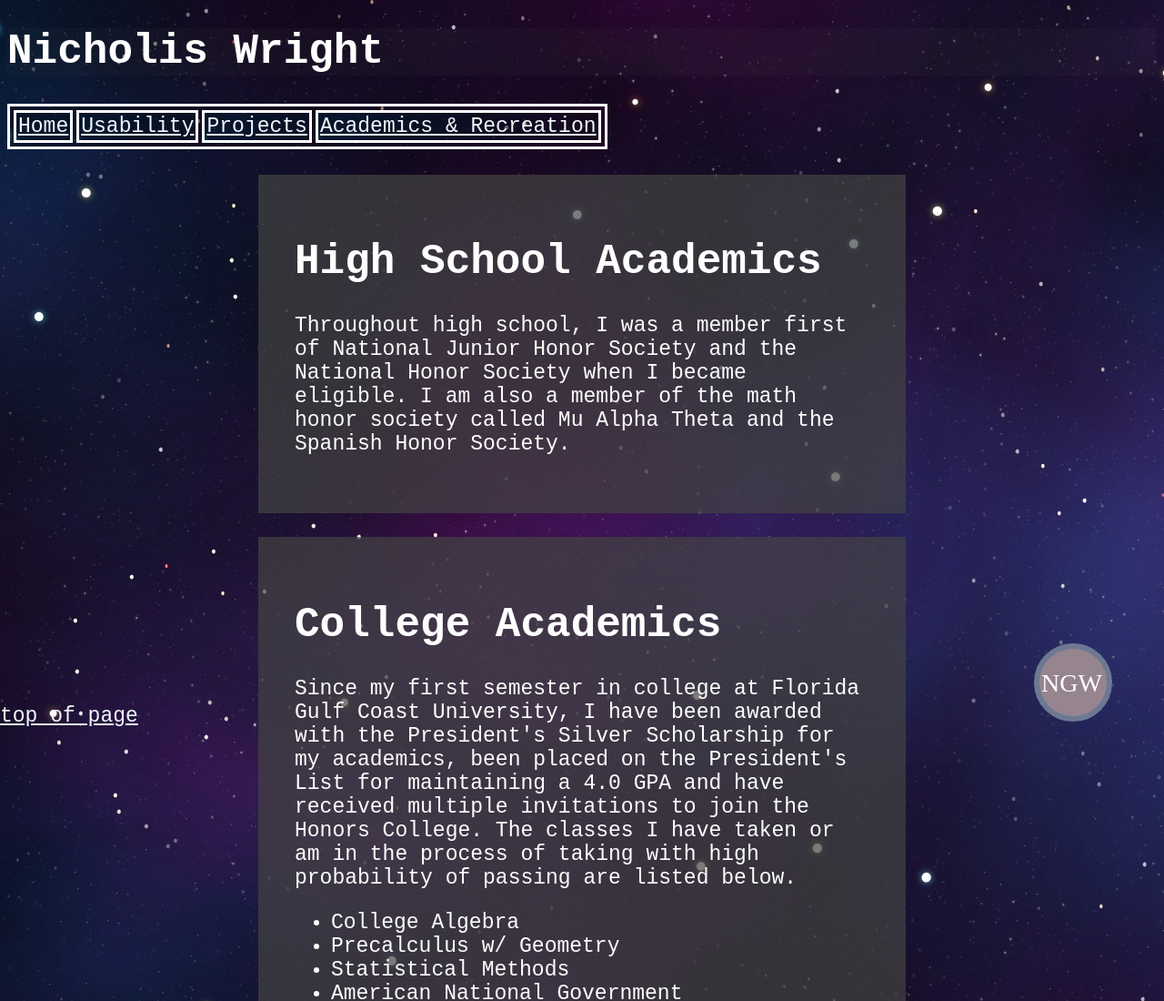
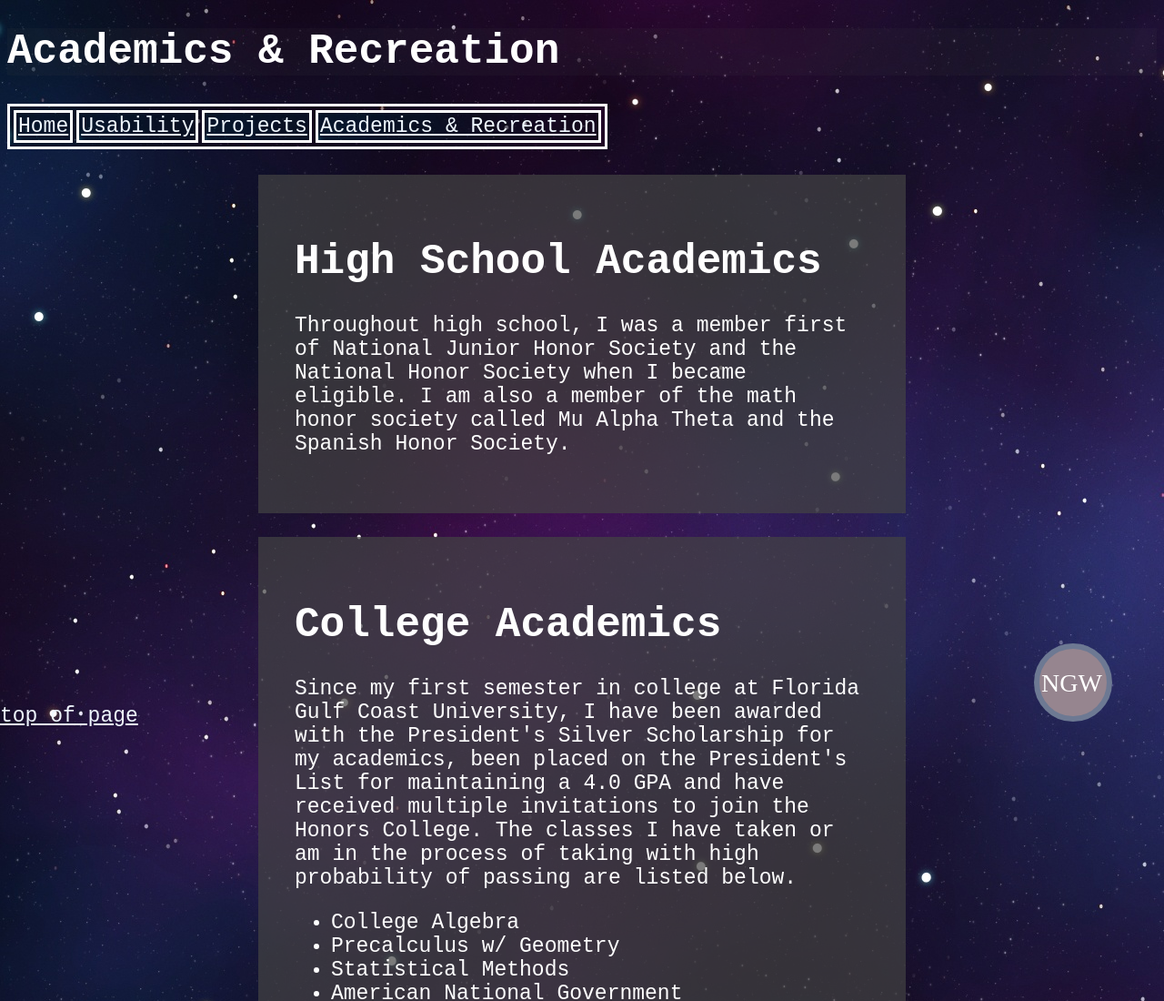
Before and after one commit to NICKW6499/NICKW6499.github.io, a plain HTML site: page academics.html in a window 1280 px wide. Shown: the top 1100 px of the page at 91% size. Drawn offline with Linux system fonts and the light colour scheme.

Commit message:
Update academics.html

```diff
--- a/academics.html
+++ b/academics.html
@@ -8,7 +8,7 @@
         <link rel="stylesheet" href="main.css">
     </head>
     <header id="topofpage">
-        <h1>Nicholis Wright</h1>
+        <h1>Academics & Recreation</h1>
           <table><!--for nav bar at top of page-->
               <tbody>
                   <tr>
```
